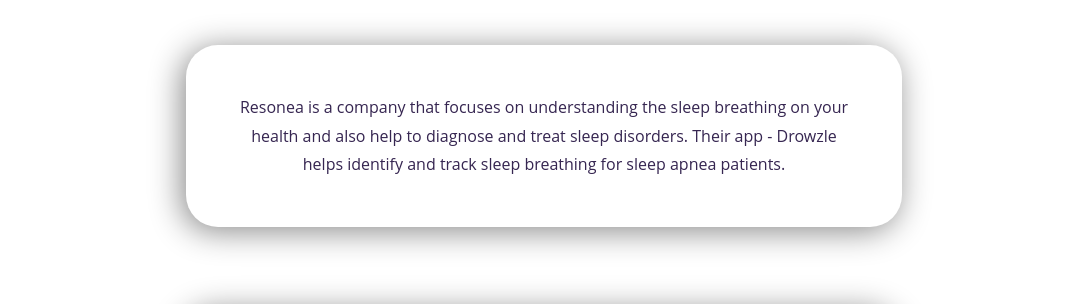
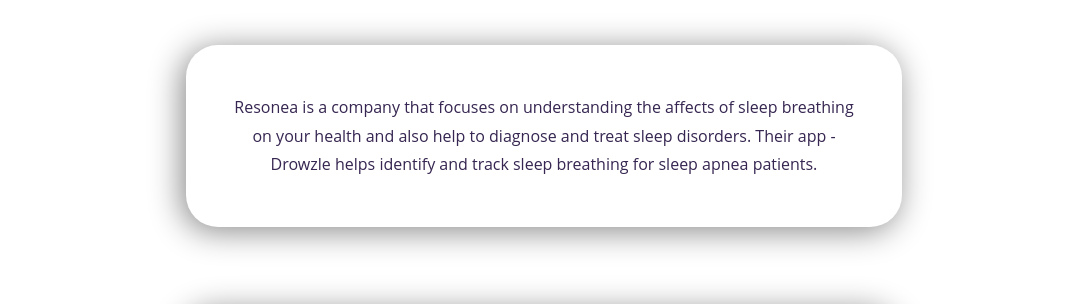
Before and after one commit to kusumijari/portfolio, a plain HTML site: page Projects/resonea.html in a window 1280 px wide. Shown: the part 152-456 px from the top of the page, without its empty margins (96-1183 px from the left). Drawn offline with Linux system fonts and the light colour scheme.

Commit message:
Editing resonea

```diff
--- a/Projects/resonea.html
+++ b/Projects/resonea.html
@@ -35,7 +35,7 @@
 
   		<h1>Drowzle for Resonea</h1>
 
-      <p class="section center_align background_gray intro"> Resonea is a company that focuses on understanding the sleep
+      <p class="section center_align background_gray intro"> Resonea is a company that focuses on understanding the affects of sleep
 breathing on your health and also help to diagnose and treat
 sleep disorders. Their app - Drowzle helps identify and track
 sleep breathing for sleep apnea patients.</p>
```
Also changed, not shown: 1 other file.
